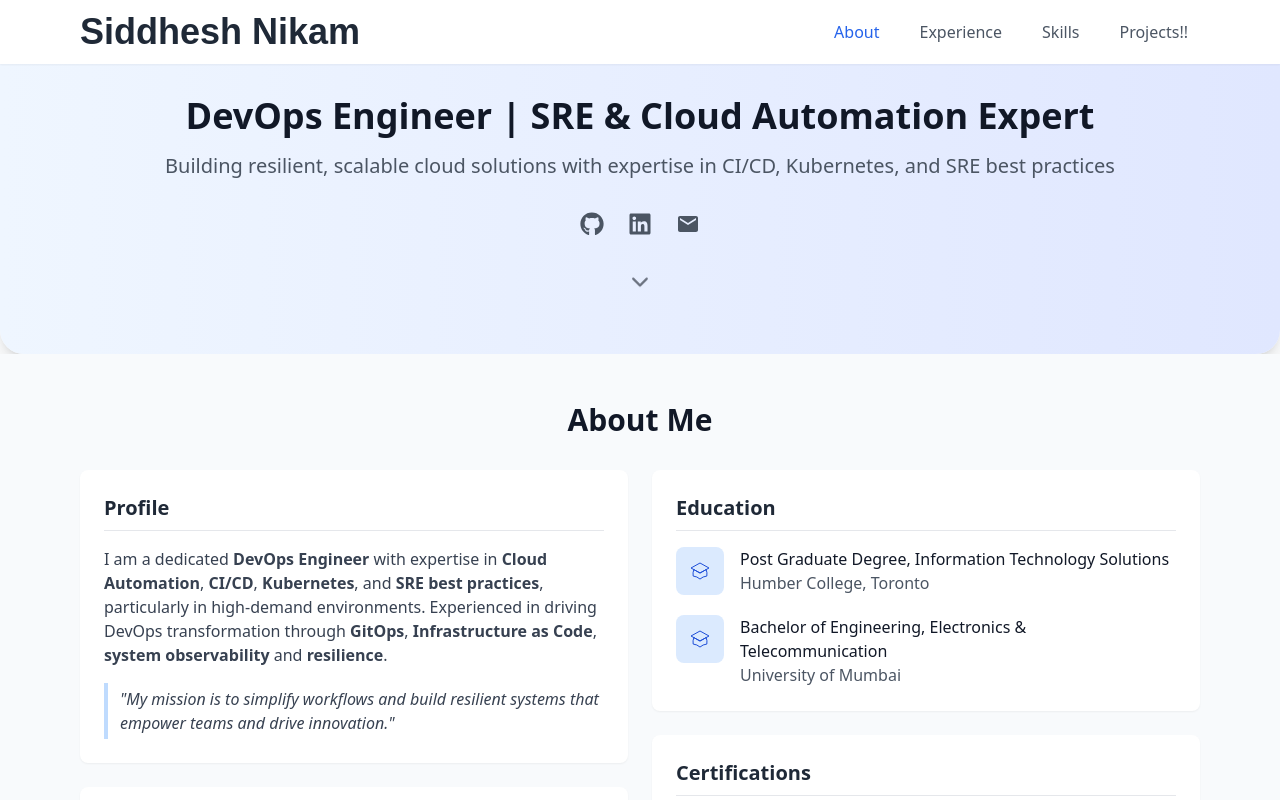
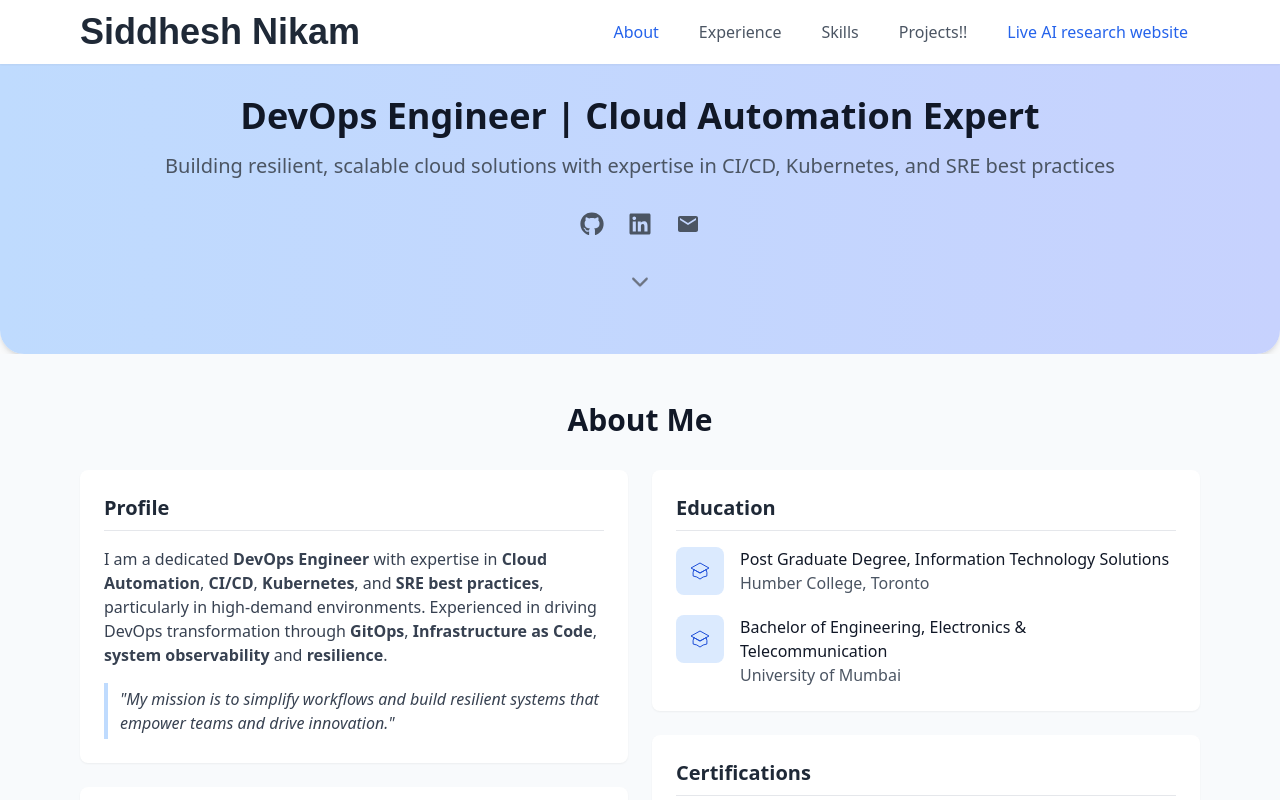
Before and after one commit to siddheshengineer/portfolio, a React (Create React App) app: page / in a window 1280 px wide. Shown: the top 800 px of the page. Built offline with nearby package versions, Linux system fonts and the light colour scheme.

Commit message:
added ai website and alias

```diff
--- a/src/App.js
+++ b/src/App.js
@@ -41,17 +41,21 @@ const App = () => {
                       className={`px-3 py-2 rounded-md ${activeSection === 'projects' ? 'text-blue-600' : 'text-gray-600'}`}>
                 Projects!!
               </button>
+              <button onClick={() => window.open('https://ai.siddheshnikam.online/', '_blank')}
+                     className="px-3 py-2 rounded-md text-blue-600">
+                Live AI research website
+              </button>
             </div>
           </div>
         </div>
       </nav>
 
       {/* Hero Section */}
-      <section className="pt-24 pb-12 bg-gradient-to-r from-blue-50 to-indigo-100 shadow-lg rounded-3xl">
+      <section className="pt-24 pb-12 bg-gradient-to-r from-blue-200 to-indigo-200 rounded-b-3xl shadow-md">
         <div className="max-w-6xl mx-auto px-4">
           <div className="text-center">
             <h1 className="text-4xl font-bold text-gray-900 mb-4">
-              DevOps Engineer | SRE & Cloud Automation Expert
+              DevOps Engineer | Cloud Automation Expert
             </h1>
             <p className="text-xl text-gray-600 mb-8">
               Building resilient, scalable cloud solutions with expertise in CI/CD, Kubernetes, and SRE best practices
@@ -65,7 +69,7 @@ const App = () => {
                className="text-gray-600 hover:text-gray-900">
               <FaLinkedin className="w-6 h-6" />
               </a>
-              <a href="mailto:siddheshnikam8@gmail.com"
+              <a href="mailto:siddheshnikam.online.headscarf283@passinbox.com"
                 className="text-gray-600 hover:text-gray-900">
                 <MdEmail className="w-6 h-6" />
               </a>
@@ -289,7 +293,7 @@ const App = () => {
               <p>© 2025 Siddhesh Nikam. All rights reserved.</p>
             </div>
             <div className="flex flex-col md:flex-row space-y-2 md:space-y-0 md:space-x-6">
-              <a href="mailto:siddheshnikam8@gmail.com" className="hover:text-gray-300">siddheshnikam8@gmail.com</a>
+              <a href="mailto:siddheshnikam.online.headscarf283@passinbox.com" className="hover:text-gray-300">Alias email</a>
             </div>
           </div>
         </div>
--- a/src/SkillsSection.js
+++ b/src/SkillsSection.js
@@ -21,8 +21,8 @@ const SkillsSection = () => {
       icon: "💻",
       description: "Languages, frameworks, and database technologies for application development.",
       skills: [
-        "Java", "Python", "Bash", "Go", "Node.js","Flask", "PostgreSQL", "Oracle", "SQL Server", "MySQL", "MongoDB",
-        "Neo4j", "GraphQL", "REST API", "Neon DB", "PHP (Laravel)"
+        "Java", "Python", "Bash", "Go", "Node.js", "Langchain", "AI Agents and workflows", "PostgreSQL", "Oracle", "SQL Server", "MySQL", "MongoDB",
+        "Neo4j", "DSA", "FastAPI", "GraphQL", "REST API", "Neon", "PHP (Laravel)",
       ]
     },
     {
@@ -40,9 +40,9 @@ const SkillsSection = () => {
       icon: "🛠️",
       description: "Supporting tools and methodologies for software development.",
       skills: [
-        "Tomcat", "Gradle", "npm", "Linux (RHEL based, Ubuntu based)", "Agile", "Jira", "RabbitMQ",
+        "LLMs & AI", "ML and DL", "Tomcat", "Gradle", "npm", "Linux (RHEL based, Ubuntu based)", "Agile", "Jira", "RabbitMQ",
         "Kibana", "Scrum", "Ingress Management", "Microservices",
-        "Database Migrations", "LLMs & AI"
+        "Database Migrations"
       ]
     }
   ];
```
Also changed, not shown: 1 other file (tests, documents, lock files or other folders).
